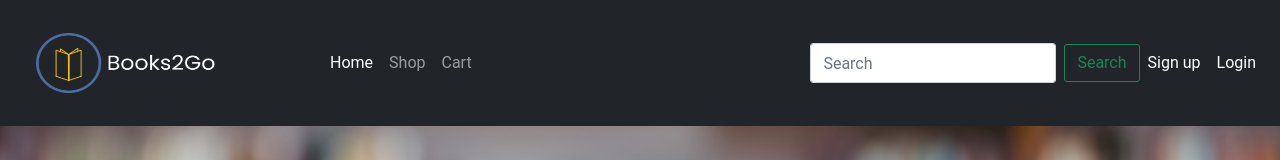
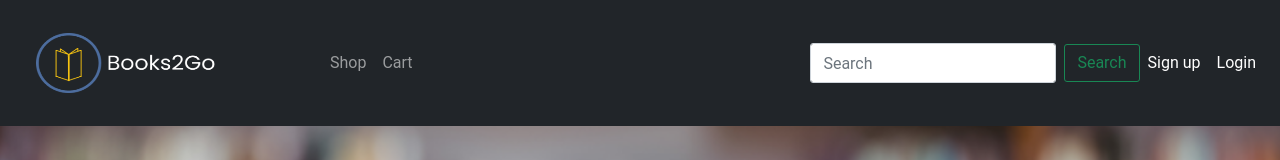
Before and after one commit to e-commerce-cse-442/Books2Go, a React (Create React App) app: page / in a window 1280 px wide. Shown: the top 160 px of the page. Built offline with nearby package versions, Linux system fonts and the light colour scheme.

Commit message:
Removed "Home" button on the navigation bar. Books2Go Logo now directs to home page.

```diff
--- a/src/components/Navbar.js
+++ b/src/components/Navbar.js
@@ -11,7 +11,7 @@ function Navbar() {
     <div>
       <nav class="navbar navbar-expand-lg navbar-dark bg-dark">
         <a class="navbar-brand" href="#">
-          <Link to="/shop">
+          <Link to="/">
             <img class="logo" src="images/Logo.png" alt="Logo" />
           </Link>
         </a>
@@ -30,9 +30,9 @@ function Navbar() {
         <div class="collapse navbar-collapse" id="navbarTogglerDemo02">
           <ul class="navbar-nav mr-auto mt-2 mt-lg-0">
             <li class="nav-item active">
-              <Link to="/" class="nav-link" href="#">
-                Home <span class="sr-only">(current)</span>
-              </Link>
+              {/*<Link to="/" class="nav-link" href="#">*/}
+              {/*  Home <span class="sr-only">(current)</span>*/}
+              {/*</Link>*/}
             </li>
             <li class="nav-item">
               <Link to = "/shop" class="nav-link" href="#">
```
